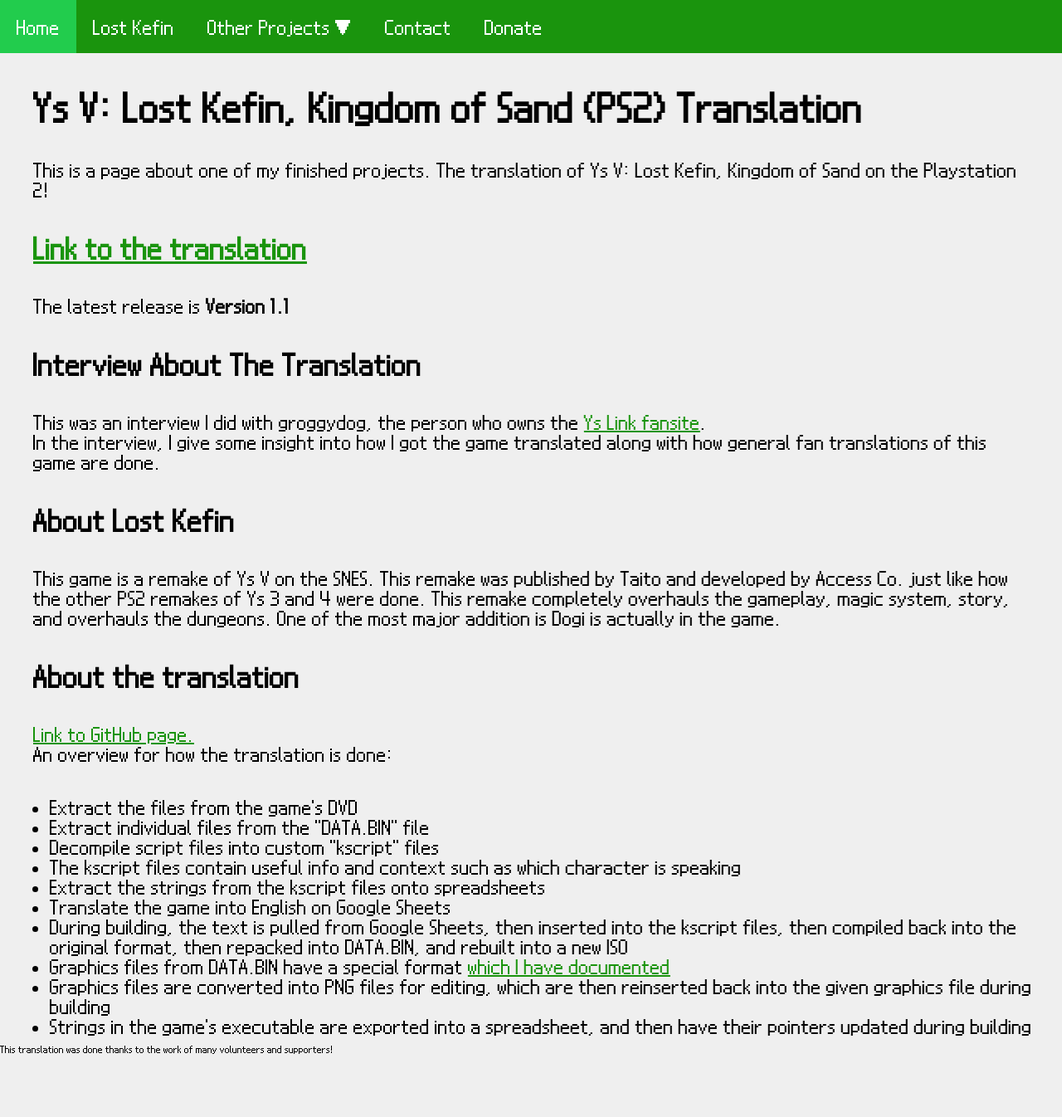
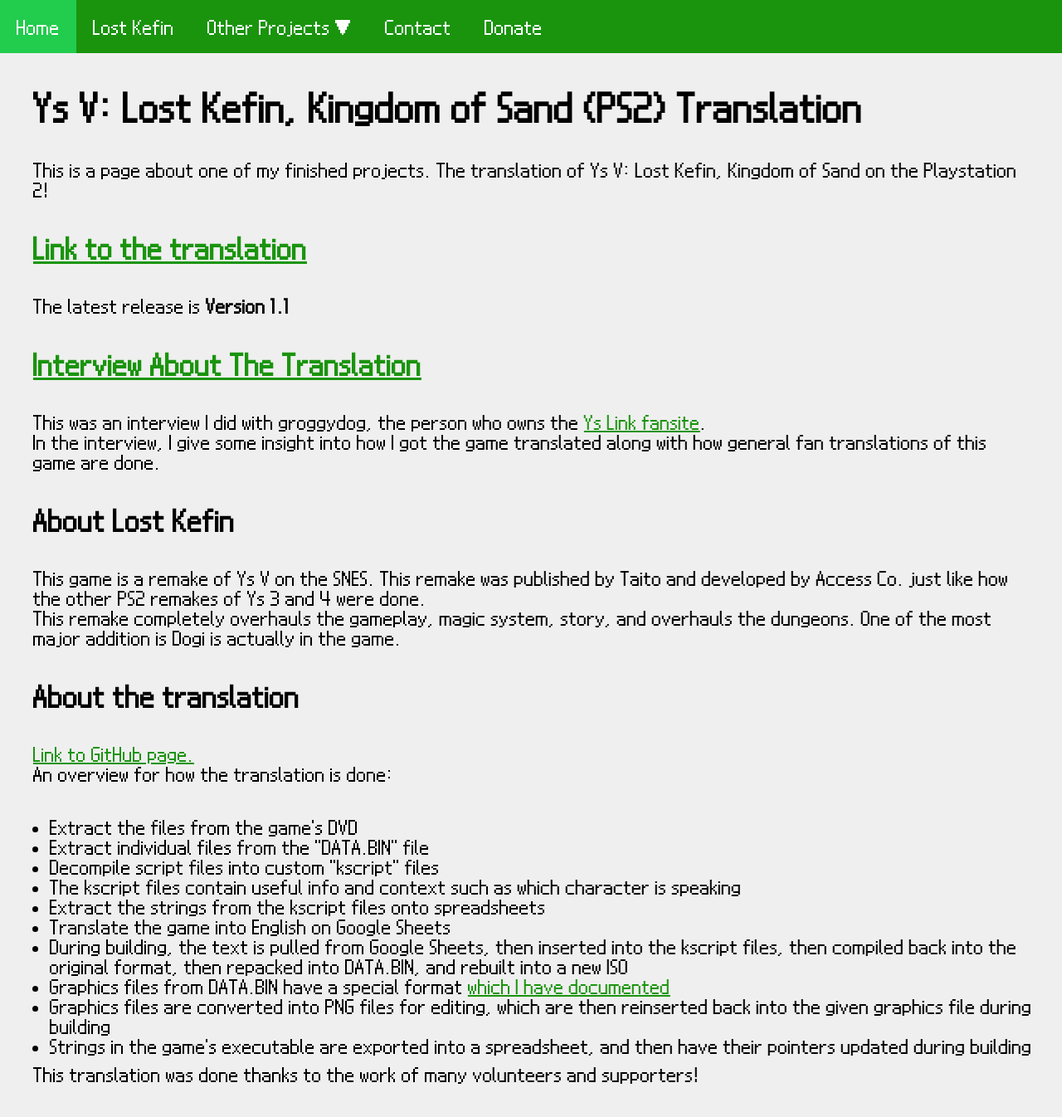
Before and after one commit to Kaisaan/kaisaan.github.io, a Jekyll site: the page built from pages/lostkefin.html, in a window 1280 px wide. Shown: the whole page at 83% size. Built offline with Jekyll 4.4.1, drawn with Linux system fonts in a browser that asks for light colours; some web fonts are replaced; before the commit the page ends 1310 px from its top, so only the background shows below that.

Commit message:
Fix pages

```diff
--- a/css/style.css
+++ b/css/style.css
@@ -35,6 +35,7 @@
 
 p {
     font-size: 2em;
+    margin-top: 0px
 }
 
 li {
@@ -44,12 +45,10 @@
 
 h1 {
     font-size: 4em;
-    margin-bottom: 0px;
 }
 
 h2 {
     font-size: 3em;
-    margin-bottom: 0px;
 }
 
 /* unvisited link */
--- a/index.html
+++ b/index.html
@@ -10,7 +10,7 @@
     <h2>About Me</h2>
         <p>
             I am a programmer that loves to learn new things.<br>
-            One of my many interests is <b>Fan translations!</b>
+            One of my many interests is <b>Fan translations!</b><br>
             Check out my page on the translation of Ys V: Lost Kefin!
         </p>
     <h2>Source</h2>
--- a/pages/lostkefin.html
+++ b/pages/lostkefin.html
@@ -12,7 +12,7 @@
 
 <p>The latest release is <b>Version 1.1</b></p>
 
-<h2><a href="https://www.ys-link.net/blog/2026/09/25/a-conversation-with-kaisaan-ys-mod-developer/" target="_blank"></a>Interview About The Translation</a></h2>
+<h2><a href="https://www.ys-link.net/blog/2026/09/25/a-conversation-with-kaisaan-ys-mod-developer/" target="_blank">Interview About The Translation</a></h2>
 
 <p>
     This was an interview I did with groggydog, the person who owns the <a href="https://www.ys-link.net" target="_blank">Ys Link fansite</a>.<br>
@@ -22,7 +22,7 @@
 <h2>About Lost Kefin</h2>
 
 <p>
-    This game is a remake of Ys V on the SNES. This remake was published by Taito and developed by Access Co. just like how the other PS2 remakes of Ys 3 and 4 were done.
+    This game is a remake of Ys V on the SNES. This remake was published by Taito and developed by Access Co. just like how the other PS2 remakes of Ys 3 and 4 were done.<br>
     This remake completely overhauls the gameplay, magic system, story, and overhauls the dungeons. One of the most major addition is Dogi is actually in the game.
 </p>
 
@@ -31,6 +31,7 @@
 <p>
     <a href="https://github.com/Kaisaan/lostkefin", target="_blank">Link to GitHub page.</a><br>
     An overview for how the translation is done:
+</p>
     <ul>
         <li>Extract the files from the game's DVD</li>
         <li>Extract individual files from the "DATA.BIN" file</li>
@@ -43,5 +44,6 @@
         <li>Graphics files are converted into PNG files for editing, which are then reinserted back into the given graphics file during building</li>
         <li>Strings in the game's executable are exported into a spreadsheet, and then have their pointers updated during building</li>
     </ul>
+<p>
     This translation was done thanks to the work of many volunteers and supporters!
 </p>
```
